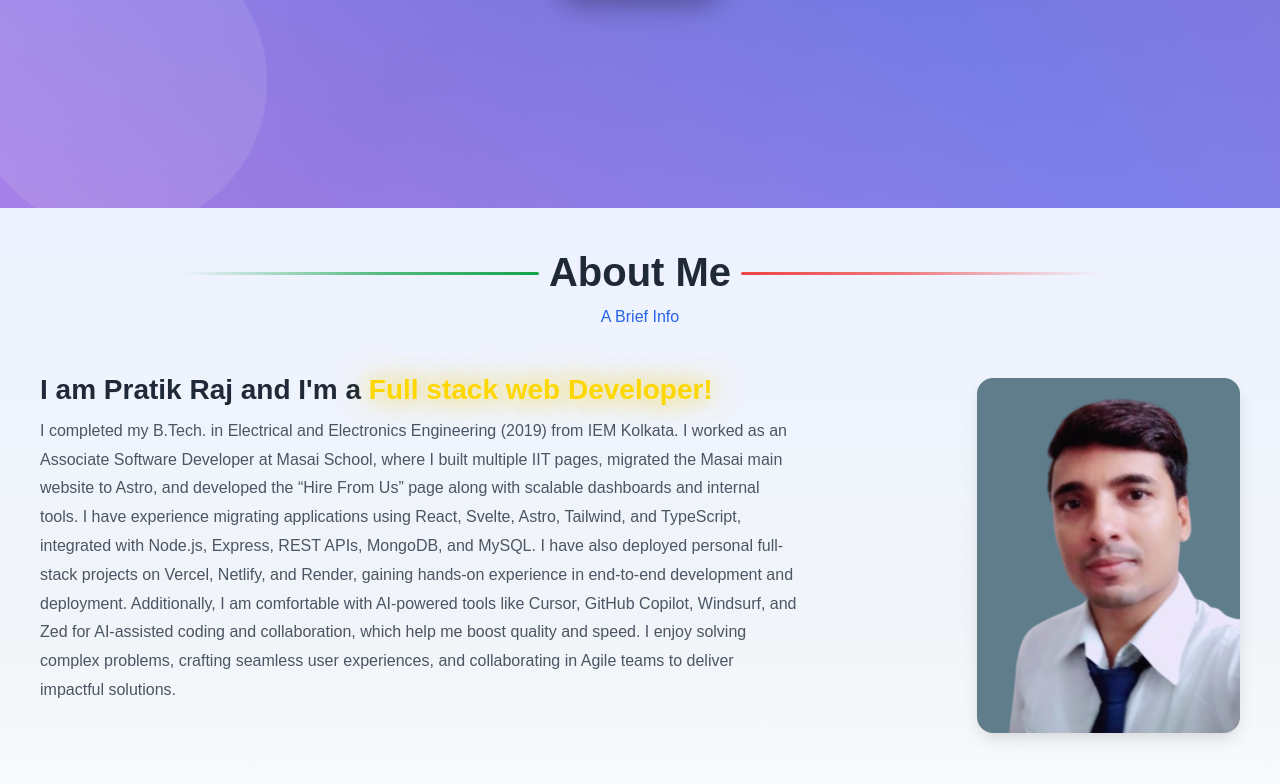
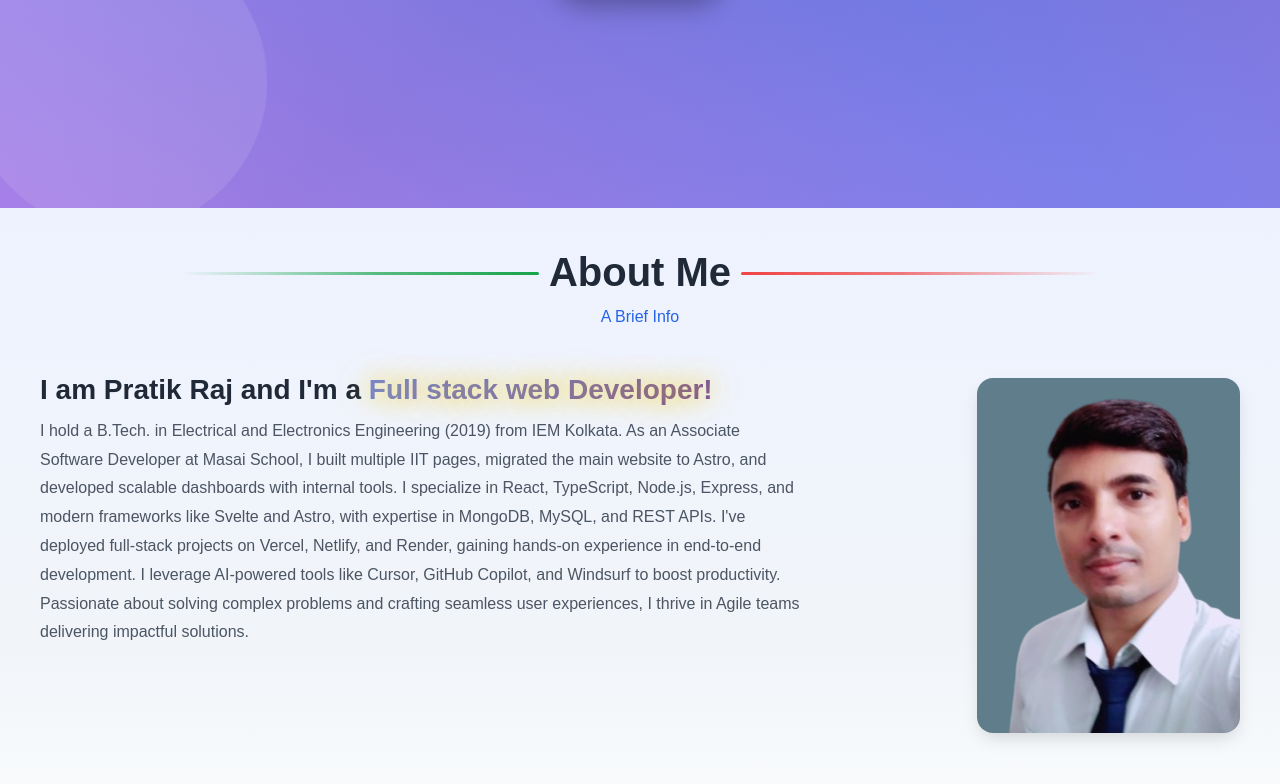
Before and after one commit to kPratik07/portfolio, a React (Create React App) app: page / in a window 1280 px wide. Shown: the part 576-1360 px from the top of the page. Built offline with nearby package versions, Linux system fonts and the light colour scheme.

Commit message:
Improved About section: updated highlight color to gradient and refined description

```diff
--- a/src/components/About/About.css
+++ b/src/components/About/About.css
@@ -87,7 +87,11 @@
 }
 
 .highlight {
-  color: #dc2626;
+  background: linear-gradient(135deg, #667eea 0%, #764ba2 100%);
+  -webkit-background-clip: text;
+  -webkit-text-fill-color: transparent;
+  background-clip: text;
+  font-weight: 700;
 }
 
 .about-left p {
--- a/src/components/About/About.tsx
+++ b/src/components/About/About.tsx
@@ -16,21 +16,15 @@ const About: React.FC = () => {
             <span className="highlight">Full stack web Developer!</span>
           </h3>
           <p>
-            I completed my B.Tech. in Electrical and Electronics Engineering
-            (2019) from IEM Kolkata. I worked as an Associate Software Developer
-            at Masai School, where I built multiple IIT pages, migrated the
-            Masai main website to Astro, and developed the “Hire From Us” page
-            along with scalable dashboards and internal tools. I have experience
-            migrating applications using React, Svelte, Astro, Tailwind, and
-            TypeScript, integrated with Node.js, Express, REST APIs, MongoDB,
-            and MySQL. I have also deployed personal full-stack projects on
-            Vercel, Netlify, and Render, gaining hands-on experience in
-            end-to-end development and deployment. Additionally, I am
-            comfortable with AI-powered tools like Cursor, GitHub Copilot,
-            Windsurf, and Zed for AI-assisted coding and collaboration, which
-            help me boost quality and speed. I enjoy solving complex problems,
-            crafting seamless user experiences, and collaborating in Agile teams
-            to deliver impactful solutions.
+            I hold a B.Tech. in Electrical and Electronics Engineering (2019) from IEM Kolkata.
+            As an Associate Software Developer at Masai School, I built multiple IIT pages,
+            migrated the main website to Astro, and developed scalable dashboards with internal tools.
+            I specialize in React, TypeScript, Node.js, Express, and modern frameworks like Svelte
+            and Astro, with expertise in MongoDB, MySQL, and REST APIs. I've deployed full-stack
+            projects on Vercel, Netlify, and Render, gaining hands-on experience in end-to-end
+            development. I leverage AI-powered tools like Cursor, GitHub Copilot, and Windsurf to boost
+            productivity. Passionate about solving complex problems and crafting seamless user
+            experiences, I thrive in Agile teams delivering impactful solutions.
           </p>
         </div>
 
```
